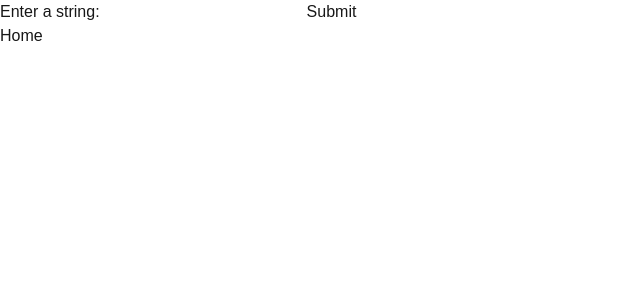
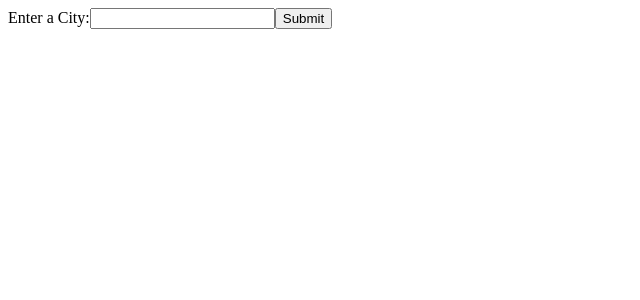
Before and after one commit to alirangwala/weather-app, a Next.js app: page /home in a window 1280 px wide. Shown: the top 300 px of the page, without its empty margins (0-640 px from the left). Built offline with nearby package versions, Linux system fonts and the light colour scheme.

Commit message:
added auth skeleton

```diff
--- /dev/null
+++ b/app/api/auth/[...nextauth]/route.ts
@@ -0,0 +1,6 @@
+import NextAuth from "next-auth/next";
+import {authOptions} from "../../../../lib/authOptions";
+
+const handler = NextAuth(authOptions)
+
+export {handler as GET, handler as POST}
--- a/app/api/server.js
+++ b/app/api/server.ts
@@ -7,16 +7,16 @@ const handle = app.getRequestHandler();
 
 const server = express();
 
-app.prepare().then(() => {
-    server.listen(3000, (err) => {
-      if (err) throw err;
-      console.log('> Ready on http://localhost:3000');
-    });
-  });
+// app.prepare().then(() => {
+//     server.listen(3000, (err) => {
+//       if (err) throw err;
+//       console.log('> Ready on http://localhost:3000');
+//     });
+//   });
 
-  server.get('/api/custom-route', (req, res) => {
-    res.json({ message: 'This is a custom API route.' });
-  });
+//   server.get('/api/custom-route', (req, res) => {
+//     res.json({ message: 'This is a custom API route.' });
+//   });
 
   const path = require('path');
     server.use('/static', express.static(path.join(__dirname, 'static')));
--- a/app/home/SelectLocation.tsx
+++ b/app/home/SelectLocation.tsx
@@ -11,12 +11,12 @@ const SelectLocation = () => {
   const handleSubmit = (e: React.FormEvent<HTMLFormElement>) => {
     e.preventDefault();
     console.log("Submitted value:", location);
-    // Perform any action with the inputValue
   };
+
   return (
     <form onSubmit={handleSubmit}>
     <label>
-      Enter a string:
+      Enter a City:
       <input
         type="text"
         value={location}
--- a/app/home/page.tsx
+++ b/app/home/page.tsx
@@ -5,7 +5,7 @@ const Home = () => {
   return (
     <div>
     <SelectLocation/>
-    Home</div>
+    </div>
   )
 }
 
--- a/app/layout.tsx
+++ b/app/layout.tsx
@@ -1,22 +1,4 @@
-import type { Metadata } from "next";
-import localFont from "next/font/local";
-import "./globals.css";
-
-const geistSans = localFont({
-  src: "./fonts/GeistVF.woff",
-  variable: "--font-geist-sans",
-  weight: "100 900",
-});
-const geistMono = localFont({
-  src: "./fonts/GeistMonoVF.woff",
-  variable: "--font-geist-mono",
-  weight: "100 900",
-});
-
-export const metadata: Metadata = {
-  title: "Create Next App",
-  description: "Generated by create next app",
-};
+import SessionWrapper from "@/components/SessionWrapper";
 
 export default function RootLayout({
   children,
@@ -24,12 +6,12 @@ export default function RootLayout({
   children: React.ReactNode;
 }>) {
   return (
-    <html lang="en">
-      <body
-        className={`${geistSans.variable} ${geistMono.variable} antialiased`}
-      >
-        {children}
-      </body>
-    </html>
+    <SessionWrapper>
+      <html lang="en">
+        <body>
+          {children}
+        </body>
+      </html>
+    </SessionWrapper>
   );
 }
--- /dev/null
+++ b/components/SessionWrapper.tsx
@@ -0,0 +1,9 @@
+"use client";
+import React from "react"
+import {SessionProvider} from "next-auth/react";
+
+const SessionWrapper = ({ children }: {children: React.ReactNode}) => {
+    return <SessionProvider>{children}</SessionProvider>
+}
+
+export default SessionWrapper
--- a/package.json
+++ b/package.json
@@ -11,6 +11,7 @@
   "dependencies": {
     "express": "^4.21.0",
     "next": "14.2.14",
+    "next-auth": "^4.24.8",
     "react": "^18",
     "react-dom": "^18"
   },
```
Also changed, not shown: components/Login.tsx (added, +22 -0 lines), lib/authOptions.ts (added, +11 -0 lines), 1 other file (tests, documents, lock files or other folders).
